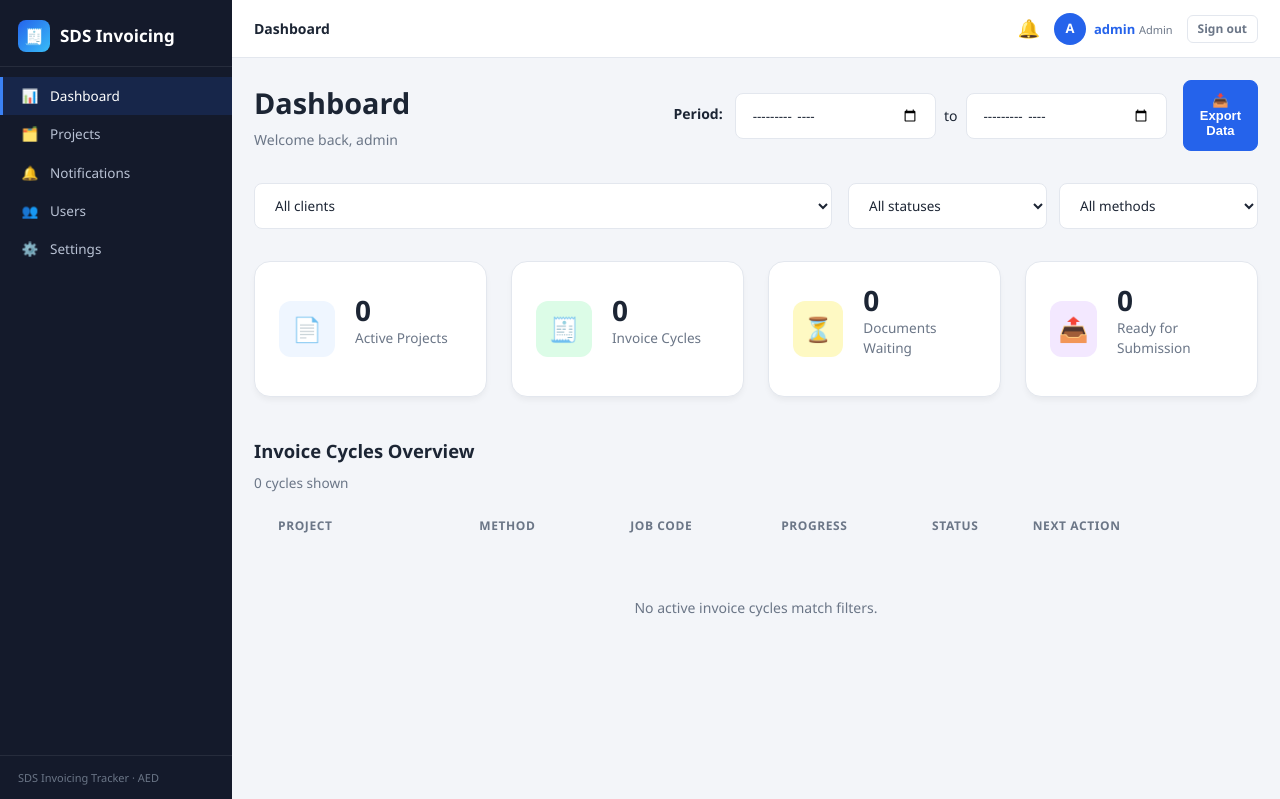
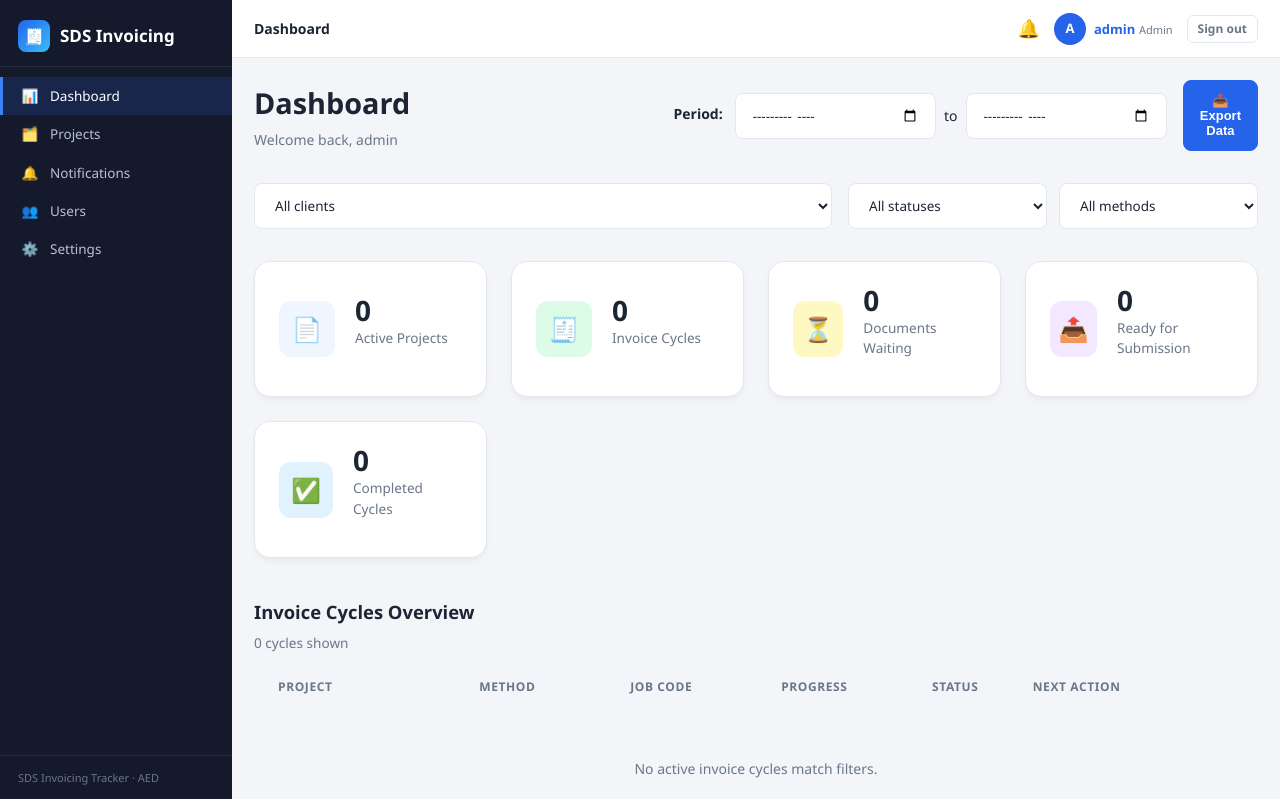
Before and after one commit to sgs-it/SDS-Invoicing, a Flask app: page /dashboard in a window 1280 px wide. Shown: the top 799 px of the page. Run offline with Flask 3, Linux system fonts and the light colour scheme; a user stored in the database is signed in; data comes from the database, SQL or seed files in the repository; data that the repository does not hold is empty.

Commit message:
Add Completed Cycles KPI card to dashboard

```diff
--- a/web/routes_dashboard.py
+++ b/web/routes_dashboard.py
@@ -187,7 +187,7 @@ def home():
         agg=agg, cycles=cycles, ready=ready, submitted=submitted,
         approved=approved, pay_pending=pay_pending,
         overdue_payments=overdue_payments, outstanding=round(outstanding, 2),
-        active_cycles=active_cycles, bottlenecks=bottlenecks,
+        active_cycles=active_cycles, completed_cycles=len(cycles)-active_cycles, bottlenecks=bottlenecks,
         overdue_docs=overdue_docs, upcoming_docs=upcoming_docs,
         activity=activity, clients=clients, projects=projects,
         methods=methods, months=_month_list(),
--- a/web/templates/dashboard.html
+++ b/web/templates/dashboard.html
@@ -70,6 +70,13 @@
       <p class="label">Ready for Submission</p>
     </div>
   </div>
+  <div class="stat-card">
+    <div class="stat-icon" style="background: #e0f2fe; color: #0ea5e9;">✅</div>
+    <div class="stat-content">
+      <p class="value">{{ completed_cycles }}</p>
+      <p class="label">Completed Cycles</p>
+    </div>
+  </div>
 </div>
 
 <h3 style="margin-top: 2.5rem; margin-bottom: 0.5rem; font-size: 1.15rem; color: var(--text);">Invoice Cycles Overview</h3>
```
